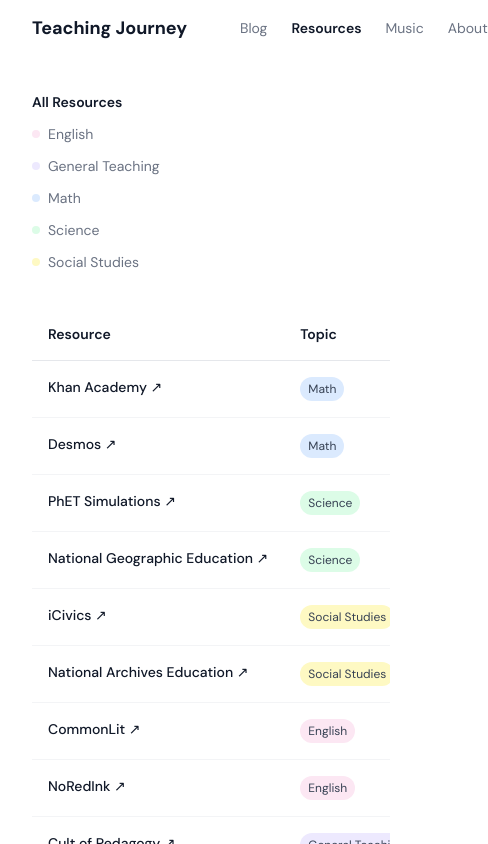
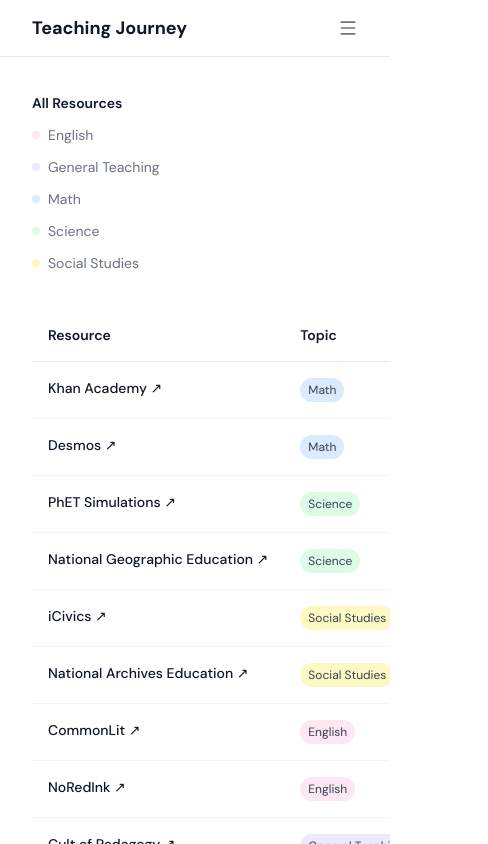
Before and after one commit to orelkris/krisassaurus, a React (Vite) app: page /resources in a window 390 px wide. Shown: the whole page, 488 px wide, since content can reach past the window. Built offline with nearby package versions, Linux system fonts and the light colour scheme.

Commit message:
feature: Add hamburger menu to mobile view

```diff
--- a/package.json
+++ b/package.json
@@ -11,6 +11,7 @@
   },
   "dependencies": {
     "firebase": "^12.12.1",
+    "lucide-react": "^1.16.0",
     "react": "^19.2.5",
     "react-dom": "^19.2.5",
     "react-router-dom": "^7.14.1"
--- a/src/components/layout/Navbar.tsx
+++ b/src/components/layout/Navbar.tsx
@@ -1,4 +1,6 @@
+import { useState } from 'react'
 import { Link, useLocation } from 'react-router-dom'
+import { Menu, X } from 'lucide-react'
 
 const links = [
   { label: 'Blog', path: '/' },
@@ -9,15 +11,20 @@
 
 function Navbar() {
   const location = useLocation()
+  const [isOpen, setIsOpen] = useState(false)
 
   return (
-    <nav className="sticky top-0 z-10 bg-white">
-      <div className="max-w-6xl mx-auto px-8 h-14 flex items-center">
-        <Link to="/" className="w-52 shrink-0 font-bold text-gray-900 text-lg">
+    <nav className="sticky top-0 z-10 bg-white border-b border-gray-200">
+      <div className="max-w-6xl mx-auto px-8 h-14 flex items-center gap-8">
+        <Link
+          to="/"
+          className="w-52 shrink-0 font-bold text-gray-900 text-lg"
+          onClick={() => setIsOpen(false)}
+        >
           Teaching Journey
         </Link>
 
-        <div className="flex gap-6">
+        <div className="hidden lg:flex gap-6">
           {links.map((link) => (
             <Link
               key={link.path}
@@ -32,7 +39,34 @@
             </Link>
           ))}
         </div>
+
+        <button
+          onClick={() => setIsOpen(!isOpen)}
+          className="lg:hidden ml-auto cursor-pointer text-gray-500 hover:text-gray-900 transition-colors"
+          aria-label={isOpen ? 'Close menu' : 'Open menu'}
+        >
+          {isOpen ? <X size={20} /> : <Menu size={20} />}
+        </button>
       </div>
+
+      {isOpen && (
+        <div className="lg:hidden border-t border-gray-200 bg-white px-8 py-4 flex flex-col">
+          {links.map((link) => (
+            <Link
+              key={link.path}
+              to={link.path}
+              onClick={() => setIsOpen(false)}
+              className={`py-3 text-sm border-b border-gray-100 last:border-0 transition-colors ${
+                location.pathname === link.path
+                  ? 'text-gray-900 font-semibold'
+                  : 'text-gray-500'
+              }`}
+            >
+              {link.label}
+            </Link>
+          ))}
+        </div>
+      )}
     </nav>
   )
 }
```
Also changed, not shown: 1 other file (tests, documents, lock files or other folders).
